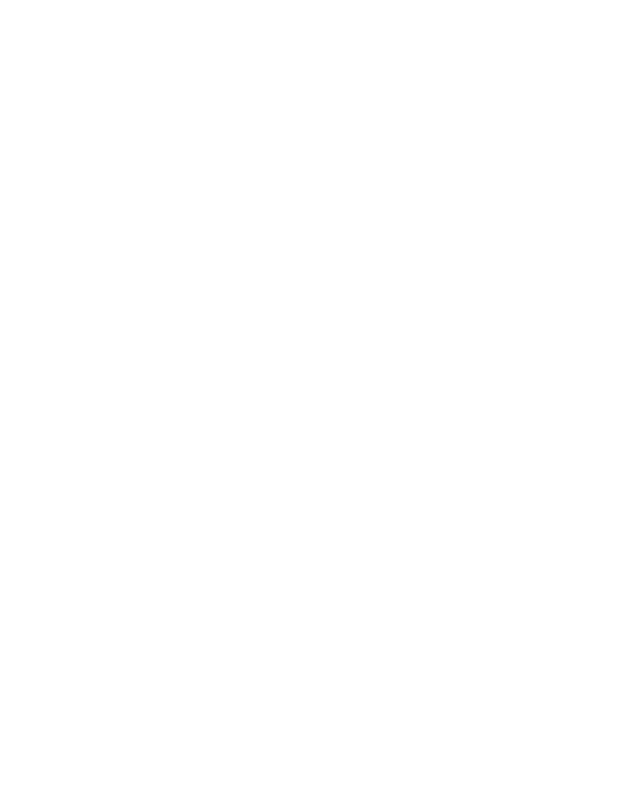
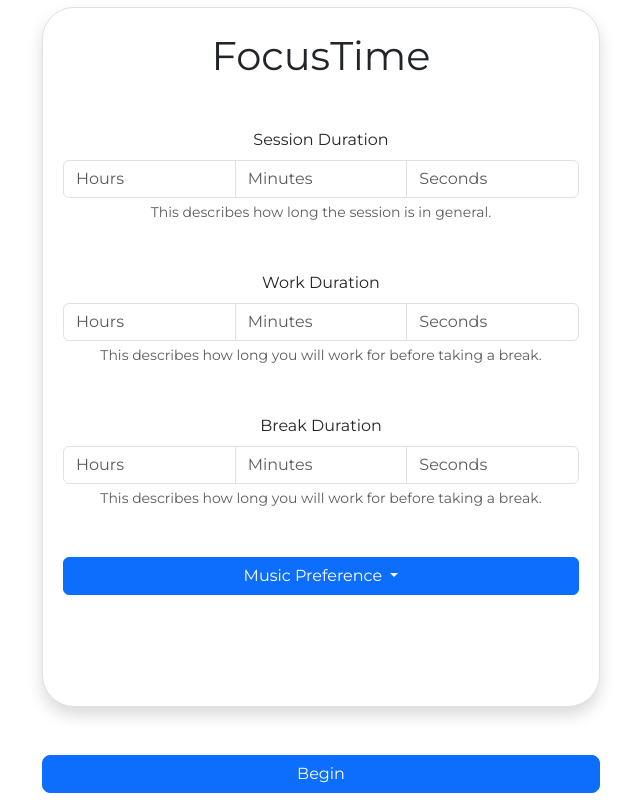
Before and after one commit to lecegues/FocusTime, a plain HTML site: page index.html in a window 1280 px wide. Shown: the whole page, without its empty margins (319-959 px from the left). Drawn offline with nearby package versions, Linux system fonts and the light colour scheme; a web font is replaced by a local one.

Commit message:
Finished landing page ui

```diff
--- a/css/main.css
+++ b/css/main.css
@@ -0,0 +1,15 @@
+:root {
+    --bs-body-font-family: 'Montserrat', sans-serif;
+
+}
+
+body{
+    background-color: white;
+
+}
+
+.middle-box{
+    min-height: 700px;
+
+    border: 1px solid black;
+}
--- a/index.html
+++ b/index.html
@@ -21,6 +21,66 @@
     </head>
 <body>
 
+    <!-- Main Container -->
+    <div class="container d-flex justify-content-center align-items-center min-vh-100 flex-column">
+
+        <!-- Middle Box Container -->
+        <div class="row w-50 border rounded-5 p-2 pb-5 bg-white shadow middle-box d-flex flex-column text-center">
+
+            <h1 class="mb-5 mt-3"> FocusTime </h1>
+
+            <!-- Session Duration --> <!-- TODO fix variable names -->
+            <label class="form-label">Session Duration</label>
+            <div class="input-group">
+                <input type="text" aria-label="First name" class="form-control" placeholder="Hours">
+                <input type="text" aria-label="First name" class="form-control" placeholder="Minutes">
+                <input type="text" aria-label="First name" class="form-control" placeholder="Seconds">
+
+            </div>
+            <div class="form-text mb-5" id="basic-addon4"> This describes how long the session is in general.</div>
+
+            <!-- Work Duration -->
+            <label class="form-label">Work Duration</label>
+            <div class="input-group">
+                <input type="text" aria-label="First name" class="form-control" placeholder="Hours">
+                <input type="text" aria-label="First name" class="form-control" placeholder="Minutes">
+                <input type="text" aria-label="First name" class="form-control" placeholder="Seconds">
+
+            </div>
+            <div class="form-text mb-5" id="basic-addon4"> This describes how long you will work for before taking a break.</div>
+
+            <!-- Break Duration -->
+            <!-- Work Duration -->
+            <label class="form-label">Break Duration</label>
+            <div class="input-group">
+                <input type="text" aria-label="First name" class="form-control" placeholder="Hours">
+                <input type="text" aria-label="First name" class="form-control" placeholder="Minutes">
+                <input type="text" aria-label="First name" class="form-control" placeholder="Seconds">
+
+            </div>
+            <div class="form-text mb-5" id="basic-addon4"> This describes how long you will work for before taking a break.</div>
+
+            <!-- Music Choice -->
+            <div class="btn-group" role="group">
+                <button type="button" class="btn btn-primary dropdown-toggle" data-bs-toggle="dropdown" aria-expanded="false">
+                  Music Preference
+                </button>
+                <ul class="dropdown-menu">
+                  <li><a class="dropdown-item" href="#">Classical Music</a></li>
+                  <li><a class="dropdown-item" href="#">Piano Music</a></li>
+                  <li><a class="dropdown-item" href="#">LoFi Music</a></li>
+                </ul>
+              </div>
+        </div>
+
+        <button type="button" class="btn btn-primary w-50 rounded-3 mt-5"> Begin </button>
+
+
+
+
+
+    </div>
+
     <!-- Import Bootstrap -->
     <script src="https://cdn.jsdelivr.net/npm/bootstrap@5.3.0/dist/js/bootstrap.bundle.min.js"
         integrity="sha384-geWF76RCwLtnZ8qwWowPQNguL3RmwHVBC9FhGdlKrxdiJJigb/j/68SIy3Te4Bkz"
```
